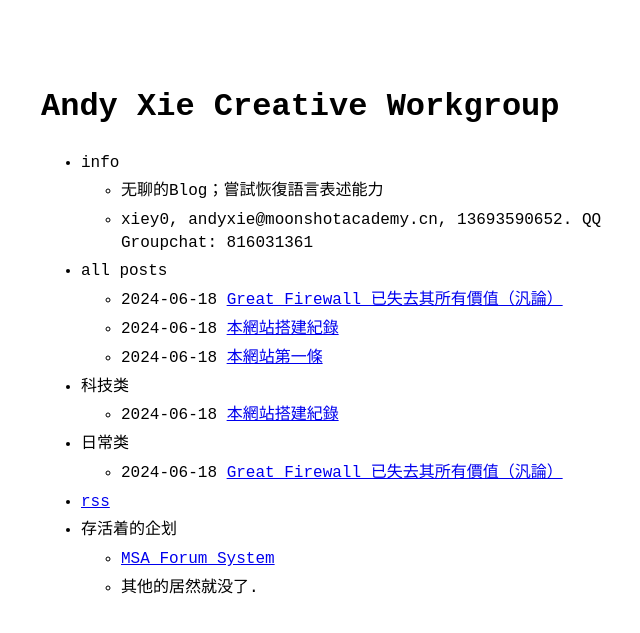
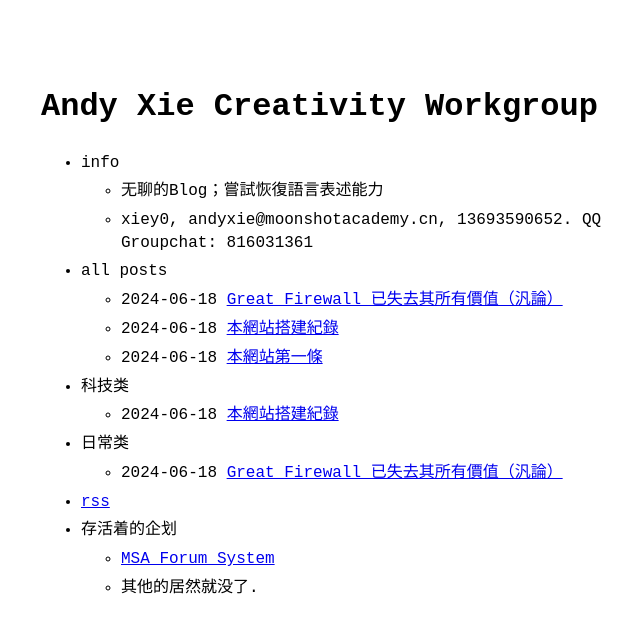
Before and after one commit to AXCWG/axcwg.github.io, a Jekyll site: the page built from index.md, in a window 1280 px wide. Shown: the top 633 px of the page, without its empty margins (279-919 px from the left). Built offline with Jekyll 4.4.1, drawn with Linux system fonts in a browser that asks for light colours.

Commit message:
Update _config.yml

```diff
--- a/_config.yml
+++ b/_config.yml
@@ -1,4 +1,4 @@
-title: Andy Xie Creative Workgroup # name of the site
+title: Andy Xie Creativity Workgroup # name of the site
 author: Andy Xie Creatiive Workgroup # name of site's author
 email: andyxie@moonshotacademy.cn # email of site's author
 url: / # root address of the site
```
